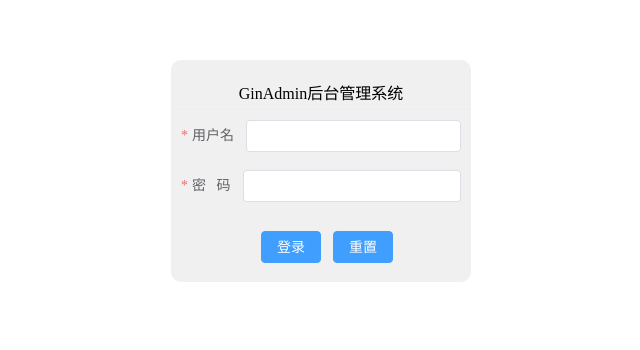
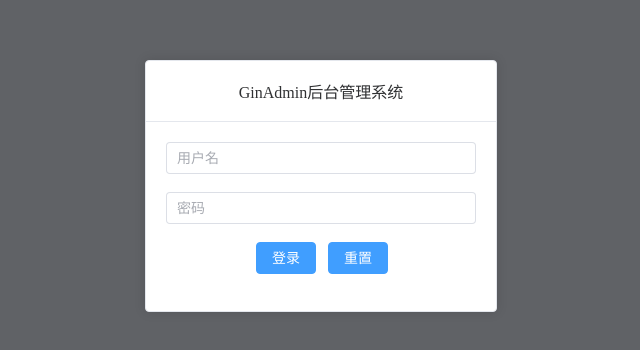
Before and after one commit to gphper/ginadmin-vue, a Vue app: page /login in a window 1280 px wide. Shown: the part 240-590 px from the top of the page, without its empty margins (319-959 px from the left). Built offline with nearby package versions, Linux system fonts and the light colour scheme.

Commit message:
优化登陆页面

```diff
--- a/src/App.vue
+++ b/src/App.vue
@@ -7,8 +7,17 @@
   <router-view/>
 </template>
 
-<style scoped>
+<style>
   #app{
     overflow: hidden;
   }
+
+  html,body,#app,.el-container{
+        /*设置内部填充为0，几个布局元素之间没有间距*/
+        padding: 0px;
+         /*外部间距也是如此设置*/
+        margin: 0px;
+        /*统一设置高度为100%*/
+        height: 100%;
+  }
 </style>
--- a/src/views/LoginView.vue
+++ b/src/views/LoginView.vue
@@ -4,39 +4,23 @@
  * @Date: 2022-03-06 13:39:26
 -->
 <template>
-  <!-- <el-row align="middle">
-    <el-col :span="10" :offset="6">
 
-      <div class="login_title">GinAdmin</div>
+ <el-container  class="login-bg">
+    <el-card class="box-card" :style="{marginTop:top}">
+      <template #header>
+        <div class="card-header">
+          <div class="header-title">GinAdmin后台管理系统</div>
+        </div>
+      </template>
+
       <el-form ref="formRef" :model="form" :rules="rules">
-        <el-form-item label="用户名" prop="username">
-          <el-input v-model="form.username"></el-input>
+          <el-form-item prop="username">
+            <el-input v-model="form.username" placeholder="用户名"></el-input>
           </el-form-item>
-        <el-form-item label="密&nbsp;&nbsp;&nbsp;码" prop="password">
-          <el-input type="password" show-password v-model="form.password"></el-input>
-        </el-form-item>
-        <el-form-item >
-          <el-button type="primary" @click="onSubmit">登录</el-button>
-          <el-button type="primary" @click="onReset()">重置</el-button>
-        </el-form-item>
-      </el-form>
-
-    </el-col>
-  </el-row> -->
-  <div class="login-box" :style="{marginTop:top}">
-    <div class="pannel-title">
-      GinAdmin后台管理系统
-    </div>
-    <el-form ref="formRef" :model="form" :rules="rules">
-    <div class="pannel-body">
-        <el-form-item label="用户名" prop="username">
-          <el-input v-model="form.username"></el-input>
-        </el-form-item>
-        <el-form-item label="密&nbsp;&nbsp;&nbsp;码" prop="password">
-          <el-input type="password" show-password v-model="form.password"></el-input>
+          <el-form-item prop="password">
+            <el-input type="password" show-password v-model="form.password" placeholder="密码"></el-input>
           </el-form-item>
 
-    </div>
           <div class="pannel-footer">
               <el-form-item>
                 <el-button type="primary" @click="onSubmit">登录</el-button>
@@ -45,42 +29,30 @@
           </div>
       </el-form>
 
-  </div>
+    </el-card>
+ </el-container>
+
+
 </template>
 
 <style scoped>
-  .login-box{
-    width: 300px;
-    height: 200px;
+  .box-card{
+    width: 350px;
+    height: 250px;
     margin:0 auto;
-    border-radius: 10px;
   }
 
-  .pannel-title{
+  .header-title{
     text-align: center;
-    padding-top:20px;
-    padding-bottom: 5px;
-    background-color: #f0f0f0;
-    border-bottom: 1px solid;
-    border-color: antiquewhite;
-    border-radius: 10px 10px 0 0;
-  }
-
-  .pannel-body{
-    text-align: center;
-    padding:10px 10px;
-    background-color: #f0f0f0;
-
   }
 
   .pannel-footer{
-    text-align: center;
-    padding:1px 0px;
-    background-color: #f0f0f0;
-    padding-left:90px;
-    border-radius: 0 0 10px 10px;
+    padding-left: 90px;
   }
 
+  .login-bg{
+    background-color: #606266;
+  }
 </style>
 
 <script>
```
Lines whose indentation alone changed are shown as unchanged.
